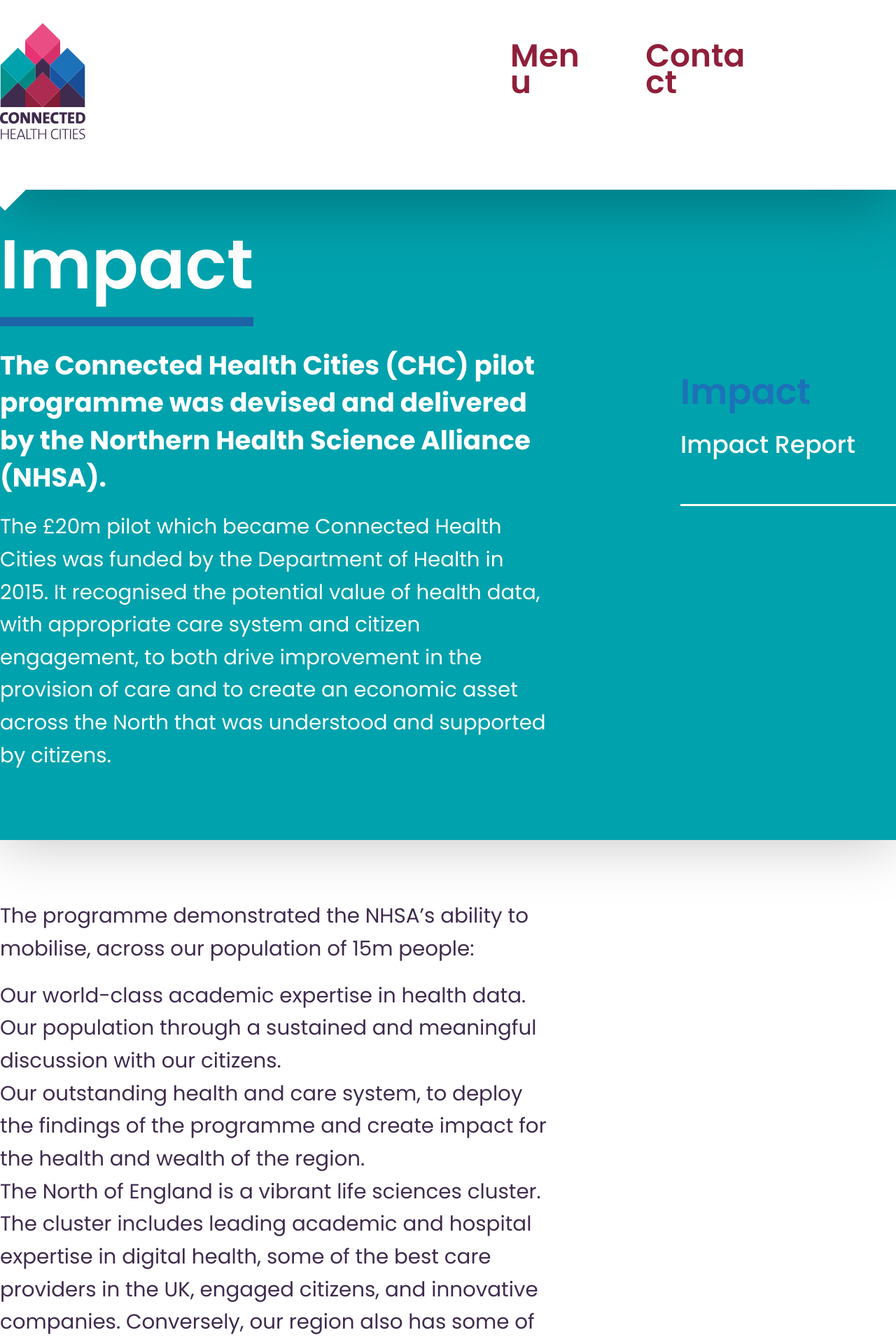
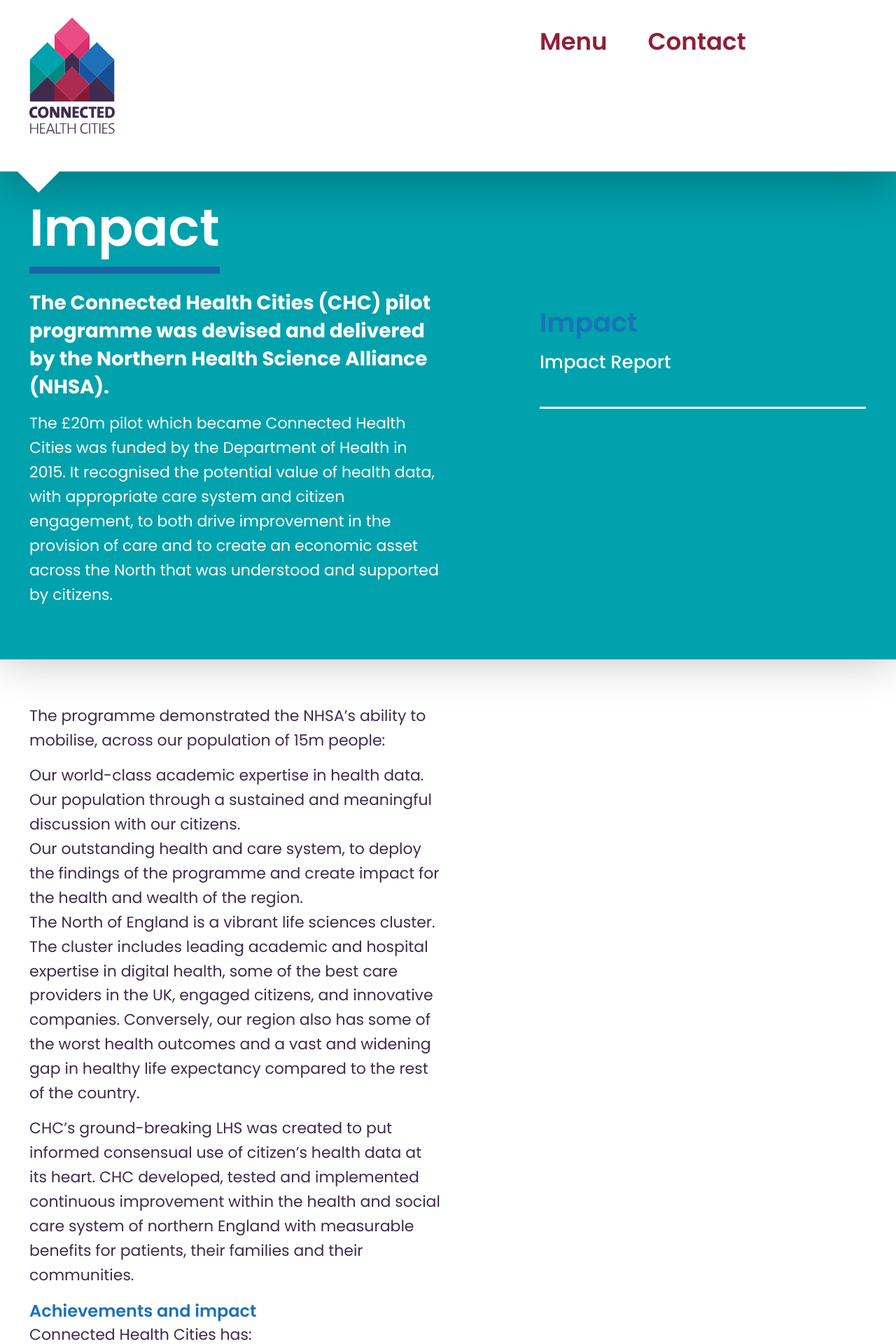
Before and after one commit to connectedhealthcities/connectedhealthcities, a Jekyll site: the page built from impact.md, in a window 1280 px wide. Shown: the top 1920 px of the page at 70% size. Built offline with Jekyll 4.4.1, drawn with Linux system fonts in a browser that asks for light colours.

Commit message:
Revert "Update base.scss"
This reverts commit cfdebd88523a21919853892b7c22eeb82c0ad74b.

```diff
--- a/_sass/base.scss
+++ b/_sass/base.scss
@@ -1,6 +1,6 @@
 @import './vendor/sanitize.scss';
 
-$one-rem: 12;
+$one-rem: 16;
 @function to_rem($pixel_size) {
     @return 0rem + $pixel_size / $one-rem;
 }
```
